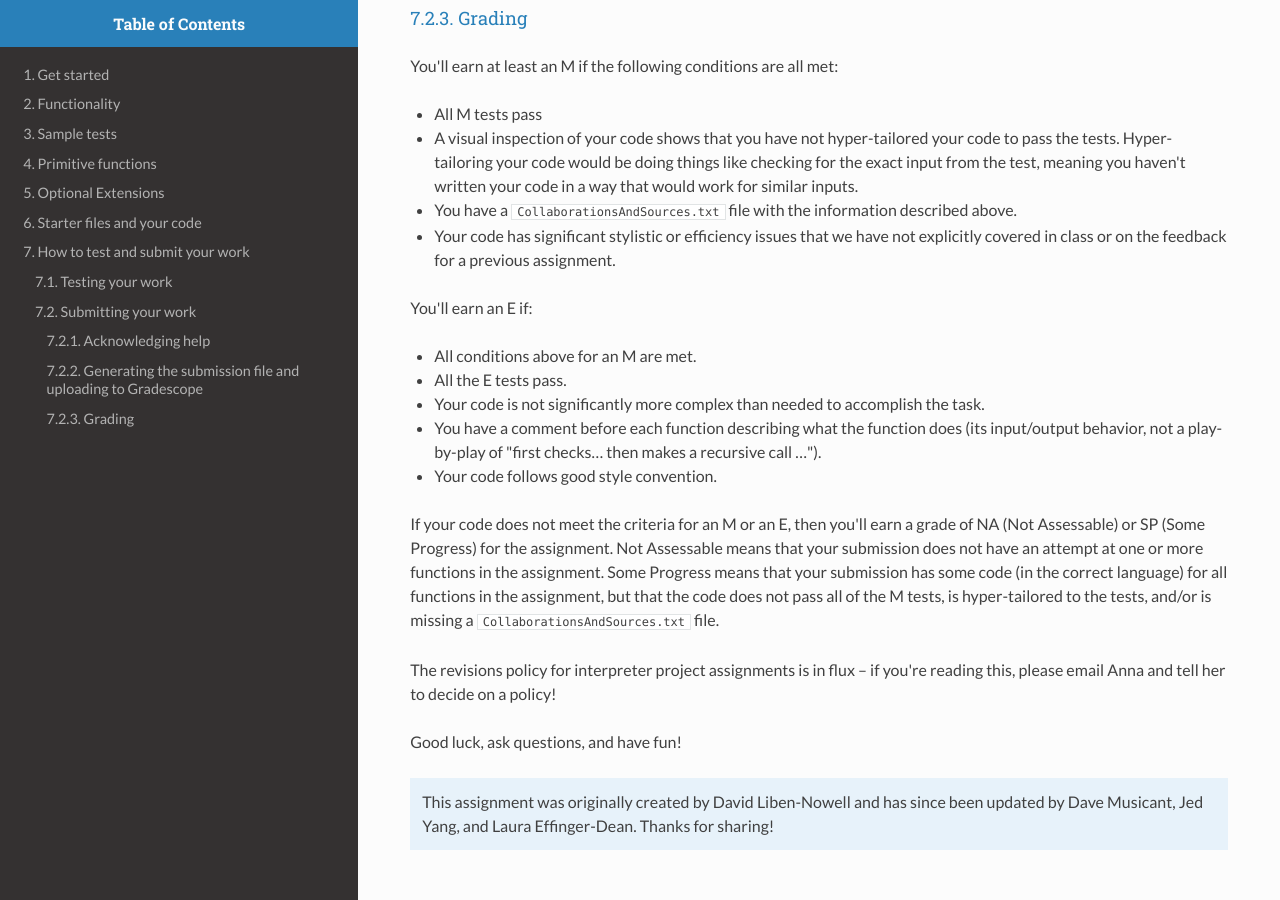
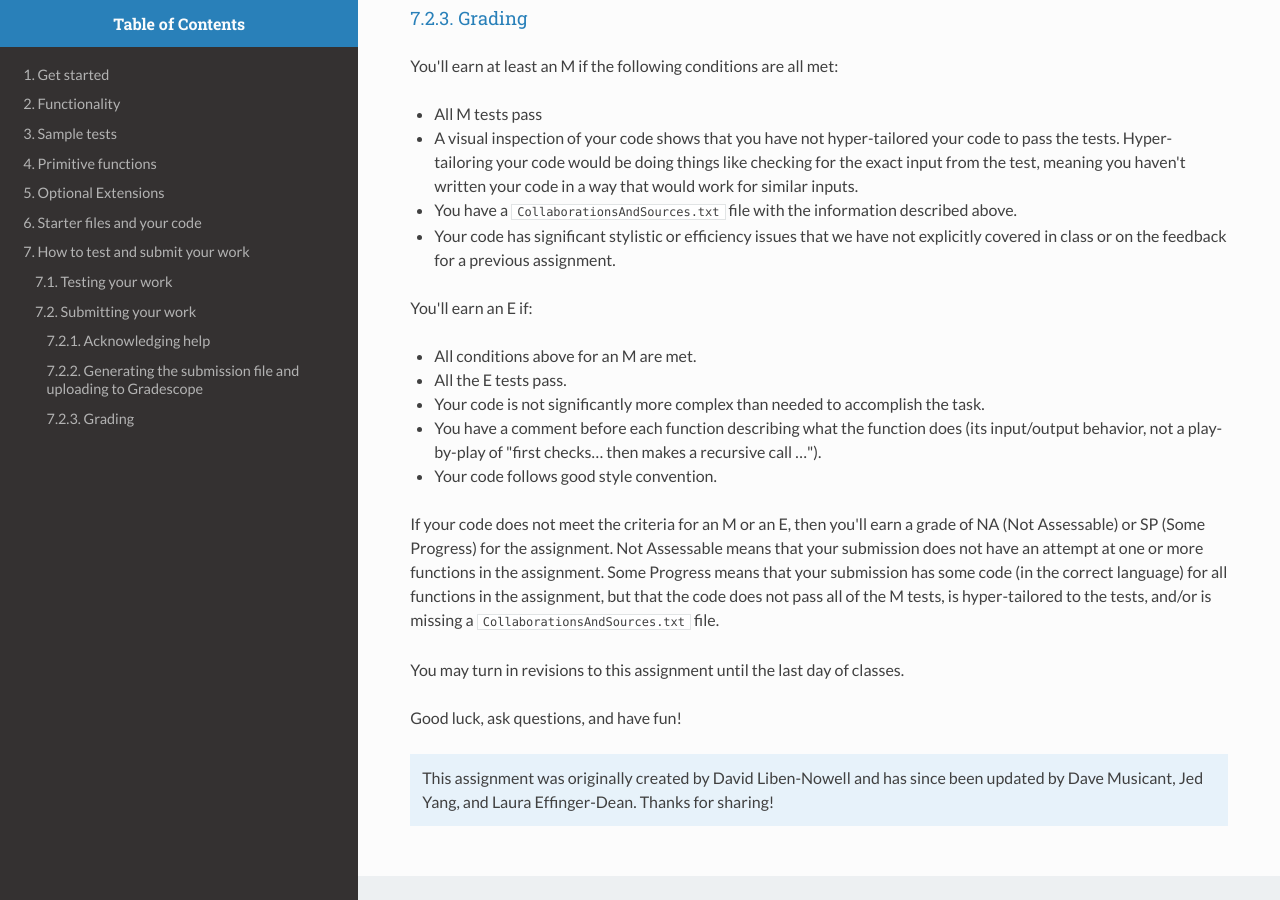
Before and after one commit to annapmeyer/annapmeyer.github.io, a Jekyll site: the page built from _pages/teaching/2026-1winter-cs251/assignments/p07-interpreter-primitives/interpreter-7-primitives.html, in a window 1280 px wide and 900 px high, scrolled down 4870 px. Built offline with Jekyll 4.4.1, drawn with Linux system fonts in a browser that asks for light colours; nearby versions of some CDN libraries.

Commit message:
fix typo proj

```diff
--- a/_pages/teaching/2026-1winter-cs251/assignments/p07-interpreter-primitives/interpreter-7-primitives.html
+++ b/_pages/teaching/2026-1winter-cs251/assignments/p07-interpreter-primitives/interpreter-7-primitives.html
@@ -551,8 +551,7 @@ file.
 </p>
 
 <p>
-The revisions policy for interpreter project assignments is in flux &#x2013; if you're reading this, please
-email Anna and tell her to decide on a policy!
+You may turn in revisions to this assignment until the last day of classes.
 </p>
 
 <p>
```
